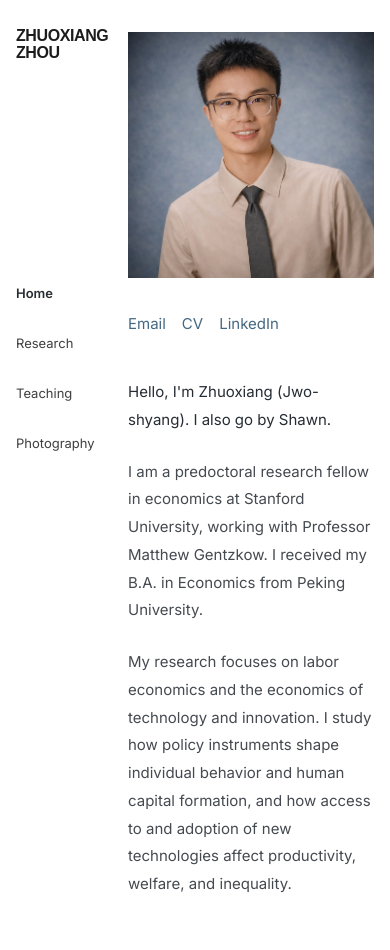
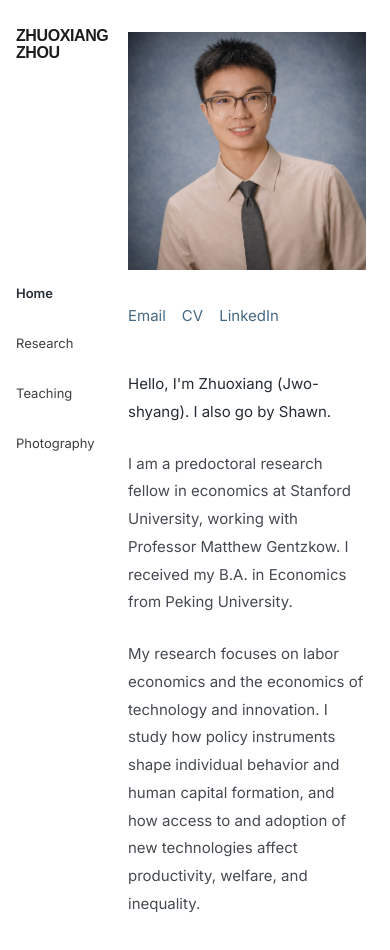
Before and after one commit to zhuoxiang-zhou/my-academic-site, a React (Vite) app: page /#/ in a window 390 px wide. Shown: the top 950 px of the page. Built offline with nearby package versions, Linux system fonts and the light colour scheme; a web font is replaced by a local one.

Commit message:
#23 Add right margin to text pages

```diff
--- a/index.css
+++ b/index.css
@@ -101,6 +101,11 @@ body { margin: 0; }
   margin: 0 auto;
   padding: 4.5rem var(--content-right-inset) 3rem var(--content-inset);
   overflow-wrap: anywhere;
+}
+
+/* Give text pages breathing room without narrowing the photo gallery. */
+.site-page:not(.photography-page) {
+  --content-right-inset: clamp(2rem, 8vw, 8rem);
 }
 
 .page-heading { letter-spacing: -0.025em; }
@@ -257,6 +262,7 @@ body { margin: 0; }
   .sidebar-navigation { gap: 0.375rem; padding-left: 0; }
   .sidebar-navigation a { font-size: 0.8125rem; }
   .site-page { padding-top: 2rem; padding-left: 0.5rem; }
+  .site-page:not(.photography-page) { --content-right-inset: 1.5rem; }
   .research-page { padding-top: 5rem; }
   .home-biography p { font-size: 0.9375rem; line-height: 1.85; }
   .home-links { gap: 0.25rem 1rem; }
```
Also changed, not shown: 2 other files (tests, documents, lock files or other folders).
